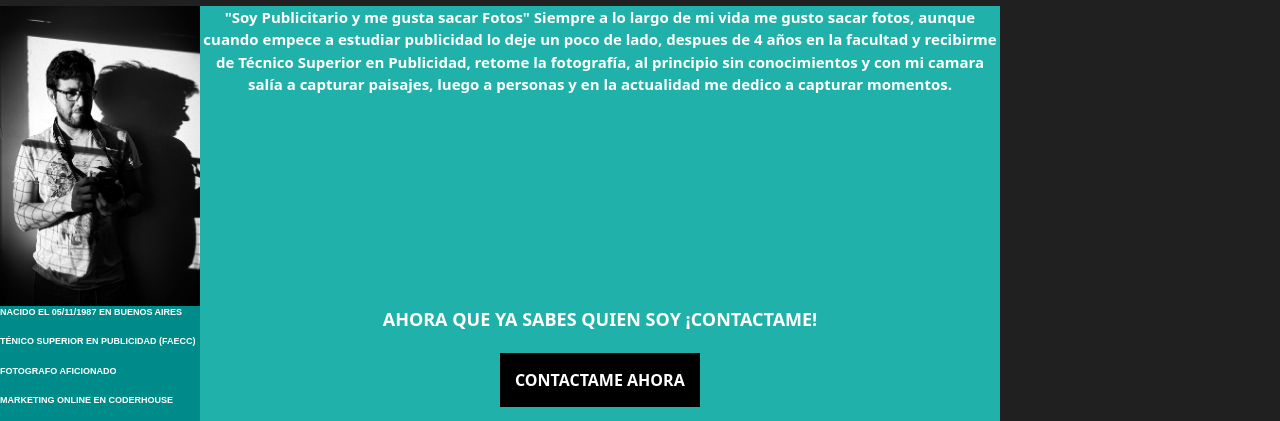
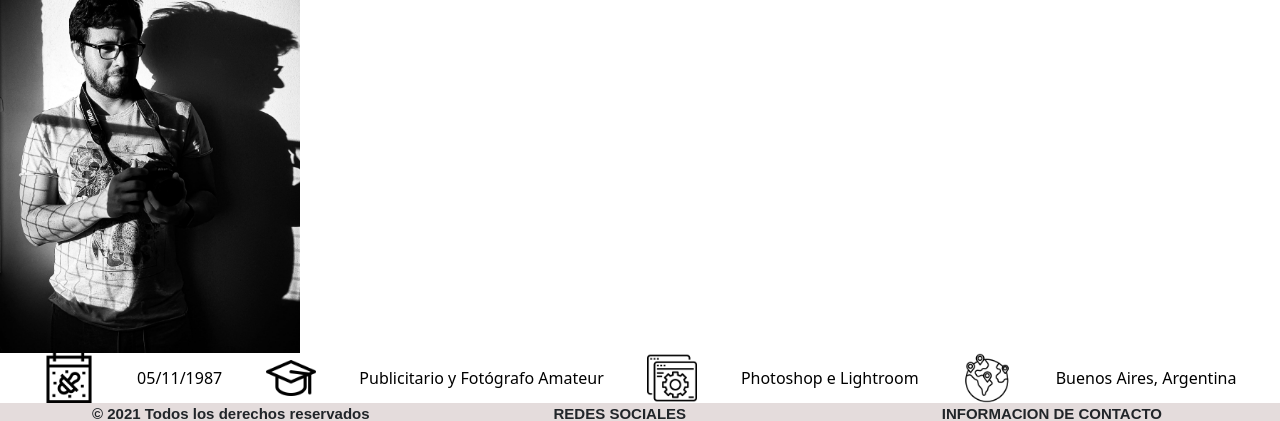
Before and after one commit to matucampo/primer_repositorio, a website: page quien_soy.html in a window 1280 px wide. Shown: the part 165-586 px from the top of the page. Drawn offline with nearby package versions, Linux system fonts and the light colour scheme; a web font is replaced by a local one.

Commit message:
arreglos navbar y quiensoy

```diff
--- a/quien_soy.html
+++ b/quien_soy.html
@@ -17,7 +17,7 @@
 </head>
 <body>
     <header>
-        <nav class="navbar navbar-expand-lg navbar-light bg-light">
+        <nav class="navbar fixed-top navbar-expand-lg navbar-light bg-light">
             <div class="container">
             <a class="navbar-brand" href="#"><img src="imagenes/logo completo.png" width="80" alt=""></a>
             <button class="navbar-toggler" type="button" data-bs-toggle="collapse" data-bs-target="#navbarNav" aria-controls="navbarNav" aria-expanded="false" aria-label="Toggle navigation">
@@ -46,39 +46,19 @@
         </nav>
     </header>
     <main class="mainQuiensoy">
-        <h1 class="mainQuiensoy__titulo--estilo">Matías Nicolas Campo</h1>
-        <div class="contenedor__Quiensoy">
         <div class="Quiensoy">
             <div class="Quiensoy__imagen">
+            <h1 class="mainQuiensoy__titulo--estilo">Matías Nicolas Campo</h1>
             <img class="Quiensoy__imagen--tamaño" src="imagenes/fotopersonal.jpg" alt="fotopersonal">
             </div>
-            <div class="Quiensoy__parrafo">
-            <p class="Quiensoy__parrafo--estilo">
-                "Soy Publicitario y me gusta sacar Fotos"
-                Siempre a lo largo de mi vida me gusto sacar fotos, aunque cuando empece a estudiar publicidad lo deje un poco de lado,
-                despues de 4 años en la facultad y recibirme de Técnico Superior en Publicidad, retome la fotografía, al principio sin conocimientos y con mi camara salía a capturar paisajes, luego a personas y en la actualidad me dedico a capturar momentos.
-            </p>
-            </div>
         </div>
+        <div class="quiensoy__texto">
+            <img class="quiensoy__icono--estilo" src="imagenes/calendario.png" alt=""><label class="quiensoy__texto--estilo">05/11/1987</label>
+            <img class="quiensoy__icono--estilo" src="imagenes/sombrero-de-graduacion.png" alt=""><label class="quiensoy__texto--estilo">Publicitario y Fotógrafo Amateur</label>
+            <img class="quiensoy__icono--estilo" src="imagenes/programa.png" alt=""><label class="quiensoy__texto--estilo">Photoshop e Lightroom</label>
+            <img class="quiensoy__icono--estilo" src="imagenes/pais.png" alt=""><label class="quiensoy__texto--estilo">Buenos Aires, Argentina</label>
         </div>
-        <div class="datos">
-            <div class="datos__texto">
-            <div><p class="datos__texto--estilo">NACIDO EL 05/11/1987 EN BUENOS AIRES</p></div>
-            <div><p class="datos__texto--estilo">TÉNICO SUPERIOR EN PUBLICIDAD (FAECC)</p></div>
-            <div><p class="datos__texto--estilo">FOTOGRAFO AFICIONADO</p></div>
-            <div><p class="datos__texto--estilo">MARKETING ONLINE EN CODERHOUSE</p></div>
-            <div><p class="datos__texto--estilo">ADOBE LIGHTROOM</p></div>
-            </div>
-        <div class="datos__contactame">
-            <div class="contactame__parrafo--estilo">
-                <p>AHORA QUE YA SABES QUIEN SOY ¡CONTACTAME!</p>
-            </div>
-            <div class="contactame__boton">
-                <a class="contactame__boton--estilo" href="contacto.html">CONTACTAME AHORA</a>
-            </div>
-        </div>
-        </div>
-        </div>
+
     </main>
     <footer>
         <div class="contenedor__footer">
--- a/sass/index.scss
+++ b/sass/index.scss
@@ -3,6 +3,7 @@
     padding:0;
     box-sizing: border-box;
 }
+
 
 .logoMenu{
     padding:10px;
@@ -18,7 +19,7 @@ width: 100%;
 }
 .imagenCarusel{
 width: 100%;
-height: 600px;
+height: 650px;
 }
 
 
--- a/sass/quiensoy.scss
+++ b/sass/quiensoy.scss
@@ -1,107 +1,32 @@
 .mainQuiensoy{
     width: 100%;
     margin: auto;
-    background-color:#202020;
 }
 
 .mainQuiensoy__titulo--estilo{
-    color:white;
+    color: black;
     text-align: center;
     font-family: 'Allerta Stencil', sans-serif;
     margin: 20px;
 }
 
-.contenedor__Quiensoy{
-    width: 100%;
-    width: 1200px;
+.Quiensoy__imagen--tamaño{
+    width: 300px;
+    text-align: right;
+
 }
+.quiensoy__texto{
+display: flex;
+justify-content: space-evenly;
+align-content: center;
+align-items: center;
 
-.Quiensoy{
-    display: flex;
-    flex-direction: row;
-    align-content: center;
-    align-items: center;
 }
-
-.Quiensoy__imagen{
-width: 200px;
-}
-
-.Quiensoy__imagen--tamaño{
-    display: block;
-    width: 400px;
-    height: 300px;
-}
-
-.Quiensoy__parrafo{
-    width: 800px;
-    height: 300px;
-    background-color: lightseagreen;
-}
-
-.Quiensoy__parrafo--estilo{
-    color: white;
-    font-weight: bold;
-    font-size: 15px;
+.quiensoy__texto--estilo{
+    color: black;
     text-align: center;
 }
 
-.Quiensoy__imagen--tamaño{
-    width: 200px;
-
+.quiensoy__icono--estilo{
+    width: 50px;
 }
-
-
-.datos{
-display: flex;
-align-items: center;
-flex-wrap: wrap;
-}
-
-.datos__texto{
-    background-color: darkcyan;
-    width: 200px;
-    height: 200px;
-}
-
-.datos__texto--estilo{
-    text-align: left;
-    font-size: 9px;
-    font-family: Arial, Helvetica, sans-serif;
-    color: white;
-    font-weight: bold;
-
-}
-
-.datos__contactame{
-    background-color: lightseagreen;
-    width: 800px;
-    height: 200px;
-}
-
-.contactame__parrafo--estilo{
-    color: white;
-    font-weight: bold;
-    font-size: 18px;
-    text-align: center;
-}
-
-.contactame__boton{
-    width: 200px;
-    padding: 15px;
-    margin: auto;
-    margin-top: 20px;
-    background-color:black;
-    transition: background-color 0.5s linear;
-}
-
-.contactame__boton:hover{
-    opacity: 0.8;
-}
-
-.contactame__boton--estilo{
-    text-align: center;
-    text-decoration: none;
-    color: white;
-    font-weight: bold;
-}
```
Also changed, not shown: contacto.html (+1 -1 lines), index.html (+1 -1 lines), portfolio.html (+1 -1 lines), servicios.html (+1 -1 lines), css/style.css, imagenes/calendario.png (added), imagenes/pais.png (added), imagenes/programa.png (added), imagenes/sombrero-de-graduacion.png (added).
